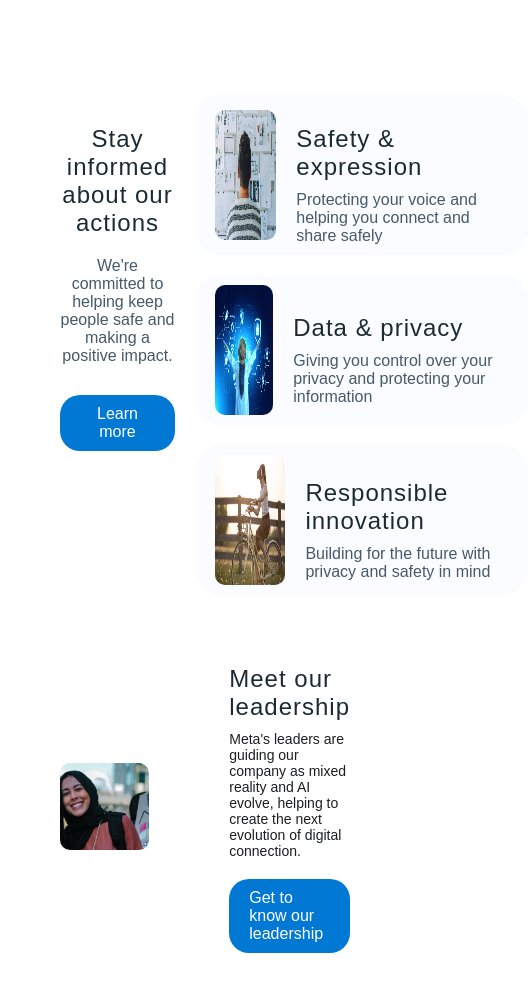
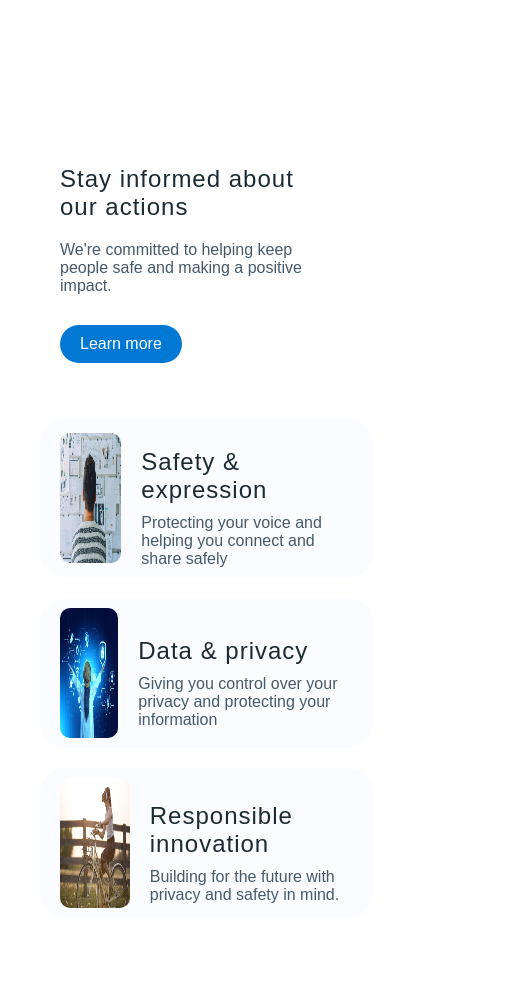
Before and after one commit to Okoro91/meta-site, a plain HTML site: page index.html in a window 390 px wide. Shown: the part 6660-7650 px from the top of the page, 528 px wide, since content can reach past the window. Drawn offline with Linux system fonts and the light colour scheme; grey boxes are pictures that could not be loaded.

Commit message:
improved sections responsiveness

```diff
--- a/index.html
+++ b/index.html
@@ -124,7 +124,8 @@
                 <div class="news-card">
                     <img src="assets/Instagram-Schools-Partnership-Pilot-Announcement_Header-1.webp" alt="">
                     <div class="card-text">
-                            <p>We're Introducing New Built-In Restrictions for Teen Accounts, and Expanding to Facebook and Messenger</p>
+                        <p>We're Introducing New Built-In Restrictions for Teen Accounts, and Expanding to Facebook and
+                            Messenger</p>
                         <a href="#" class="read-more"><i class="fa-solid fa-arrow-right-long"></i>Read more</a>
                     </div>
                 </div>
@@ -150,7 +151,7 @@
                     <div class="prod-img">
                         <img src="assets/vr-box.jpg" alt="">
                         <div class="real-product1">
-                                <img  src="assets/vr-box.png" alt="">
+                            <img src="assets/vr-box.png" alt="">
                         </div>
 
                     </div>
@@ -210,7 +211,7 @@
                     </div>
                     <div class="card-text">
                         <h3>Responsible innovation</h3>
-                        <p>Building for the future with privacy and safety in mind</p>
+                        <p>Building for the future with privacy and safety in mind.</p>
                     </div>
                 </div>
             </div>
@@ -223,7 +224,8 @@
             </div>
             <div class="leadership-text">
                 <h1>Meet our leadership</h1>
-                    <p>Meta's leaders are guiding our company as mixed reality and AI evolve, helping to create the next evolution of digital connection.</p>
+                <p>Meta's leaders are guiding our company as mixed reality and AI evolve, helping to create the next
+                    evolution of digital connection.</p>
                 <a href="#" class="get-to-know">Get to know our leadership</a>
             </div>
         </section>
@@ -336,4 +338,5 @@
         </footer>
 
 </body>
+
 </html>
--- a/style.css
+++ b/style.css
@@ -35,7 +35,8 @@ img {
     margin-right: 30px;
 }
 
-.mobile-icon,.nav-bar {
+.mobile-icon,
+.nav-bar {
     display: none;
 }
 
@@ -173,12 +174,14 @@ nav a:hover {
     text-align: center;
     vertical-align: middle;
 }
+
 .news h1 {
     font-size: 40px;
     font-weight: 700;
     color: #252020;
     margin-bottom: 30px;
 }
+
 .newsroom {
     display: inline-block;
     margin-bottom: 60px;
@@ -236,7 +239,8 @@ nav a:hover {
     margin-right: 5px;
     border-radius: 100%;
     padding: 3px;
-    border: 1px solid #1c2b33;;
+    border: 1px solid #1c2b33;
+    ;
 }
 
 
@@ -323,6 +327,7 @@ nav a:hover {
     font-weight: 400;
     color: #465a69
 }
+
 .shop-now {
     display: inline-block;
     padding: 10px 20px;
@@ -418,6 +423,7 @@ nav a:hover {
     letter-spacing: 1px;
     margin: 20px auto;
 }
+
 .safety p {
     font-size: 16px;
     font-weight: 400;
@@ -436,15 +442,15 @@ nav a:hover {
 .safety-cards {
     display: flex;
     flex-direction: column;
-    justify-content: center;
-    align-items: center;
+    justify-content: start;
+    align-items: start;
 }
 
 .safety-card {
     flex: 1 0 50%;
     display: flex;
     align-items: center;
-    justify-content: center;
+    justify-content: start;
     width: 100%;
     text-align: left;
     background-color: #fafcff;
@@ -491,6 +497,7 @@ nav a:hover {
     margin-right: 40px;
     padding: 20px;
 }
+
 .leadership-img img {
     width: 100%;
     border-radius: 10px;
@@ -498,7 +505,10 @@ nav a:hover {
 
 .leadership-text {
     width: 100%;
-    text-align: left;
+    display: flex;
+    flex-direction: column;
+    justify-content: start;
+    align-items: start;
 }
 
 .leadership-text h1 {
@@ -629,6 +639,27 @@ footer {
     .hero-text {
         max-width: 310px;
     }
+
+    .safety {
+        flex-direction: column;
+    }
+
+    .safety-text-header {
+        text-align: start;
+        margin-bottom: 45px;
+    }
+
+    .safety-text-header h1 {
+        text-align: start;
+    }
+
+    .leadership {
+        flex-direction: column;
+    }
+
+    .leadership-text {
+        order: -1;
+    }
 }
 
 @media (max-width: 560px) {
@@ -639,4 +670,9 @@ footer {
     .prod-card {
         margin-bottom: 45px;
     }
+
+    .connect-buttons {
+        flex-direction: column;
+        align-items: center;
     }
+}
```
Lines whose indentation alone changed are shown as unchanged.
